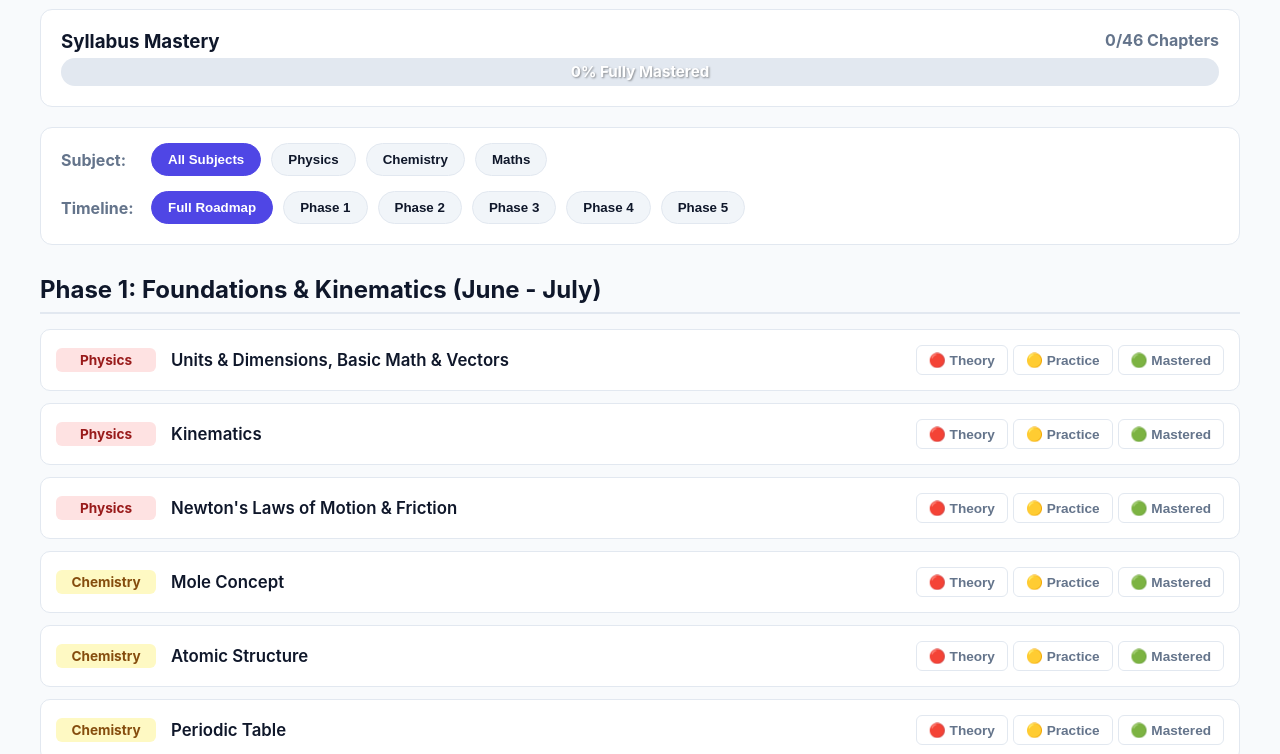
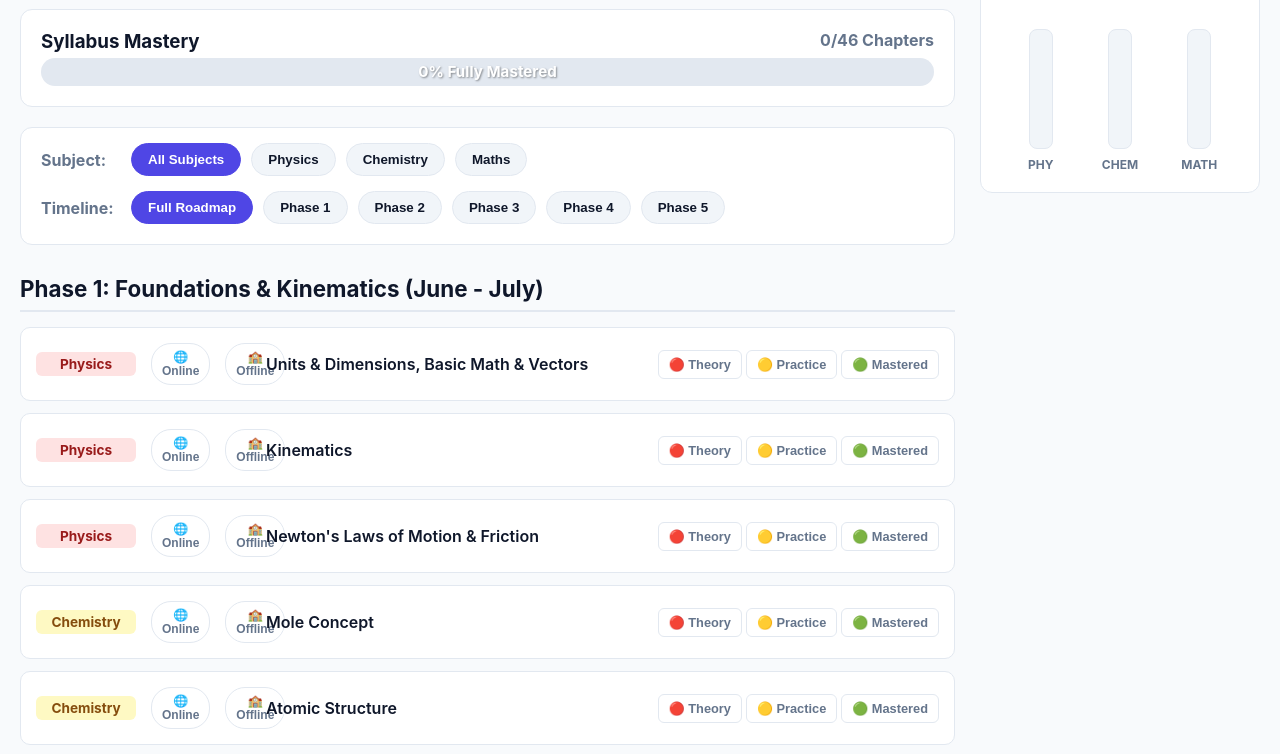
Before and after one commit to bhavyasharmahere/congenial-robot, a plain HTML site: page index.html in a window 1280 px wide. Shown: the part 95-849 px from the top of the page. Drawn offline with Linux system fonts and the light colour scheme.

Commit message:
Update index.html

```diff
--- a/index.html
+++ b/index.html
@@ -12,7 +12,6 @@
             --text-main: #0f172a;
             --text-muted: #64748b;
             --primary: #4f46e5;
-            --primary-hover: #4338ca;
             --border-color: #e2e8f0;
             --acc-bg: #f1f5f9;
 
@@ -47,10 +46,9 @@
             --sub-mat-bg: #082f49; --sub-mat-text: #7dd3fc;
         }
 
-        /* Global Reset & Typography */
         * { box-sizing: border-box; }
         body {
-            font-family: -apple-system, BlinkMacSystemFont, "Segoe UI", Roboto, Helvetica, Arial, sans-serif;
+            font-family: -apple-system, BlinkMacSystemFont, "Segoe UI", Roboto, sans-serif;
             background-color: var(--bg-color);
             color: var(--text-main);
             margin: 0;
@@ -58,11 +56,16 @@
             transition: background-color 0.3s, color 0.3s;
         }
 
-        .container {
-            max-width: 1200px;
+        /* Layout Grid for Sidebar & Content */
+        .main-layout {
+            display: grid;
+            grid-template-columns: 1fr 280px;
+            gap: 25px;
+            max-width: 1400px;
             margin: 0 auto;
-            padding-bottom: 50px;
         }
+
+        .container { min-width: 0; }
 
         /* Header & Theme Controls */
         .header-flex {
@@ -73,45 +76,32 @@
             flex-wrap: wrap;
             gap: 15px;
         }
-
         .title-block h1 { margin: 0 0 5px 0; color: var(--primary); }
         .title-block p { margin: 0; color: var(--text-muted); font-weight: 500;}
 
         .theme-controls {
-            display: flex;
-            background: var(--card-bg);
-            border: 1px solid var(--border-color);
-            border-radius: 8px;
-            overflow: hidden;
+            display: flex; background: var(--card-bg);
+            border: 1px solid var(--border-color); border-radius: 8px; overflow: hidden;
         }
         .theme-btn {
             background: none; border: none; padding: 10px 15px;
             cursor: pointer; color: var(--text-main); font-weight: 600;
-            transition: background 0.2s;
         }
-        .theme-btn:hover { background: var(--acc-bg); }
         .theme-btn.active { background: var(--primary); color: white; }
 
-        /* Progress Bar */
+        /* Master Dashboard */
         .dashboard {
             background: var(--card-bg);
             border: 1px solid var(--border-color);
-            border-radius: 12px;
-            padding: 20px;
-            margin-bottom: 20px;
+            border-radius: 12px; padding: 20px; margin-bottom: 20px;
         }
         .progress-container {
-            background-color: var(--border-color);
-            border-radius: 50px;
-            height: 28px;
-            width: 100%;
-            position: relative;
-            overflow: hidden;
+            background-color: var(--border-color); border-radius: 50px;
+            height: 28px; width: 100%; position: relative; overflow: hidden;
         }
         .progress-bar {
             background: linear-gradient(90deg, #22c55e, #10b981);
-            height: 100%; width: 0%;
-            transition: width 0.5s ease-out;
+            height: 100%; width: 0%; transition: width 0.5s ease-out;
         }
         .progress-text {
             position: absolute; width: 100%; text-align: center;
@@ -119,18 +109,33 @@
             color: #ffffff; text-shadow: 1px 1px 2px rgba(0,0,0,0.4);
         }
 
+        /* Sidebar Panels */
+        .sidebar {
+            position: sticky; top: 20px; height: max-content;
+            display: flex; flex-direction: column; gap: 20px;
+        }
+        .side-panel {
+            background: var(--card-bg); border: 1px solid var(--border-color);
+            border-radius: 12px; padding: 20px;
+        }
+        .side-panel h3 { margin: 0 0 15px 0; font-size: 1.1rem; border-bottom: 1px solid var(--border-color); padding-bottom: 8px; }
+
+        /* Vertical Progress Meter Style */
+        .vertical-bars { display: flex; justify-content: space-around; align-items: flex-end; height: 160px; padding-top: 10px; }
+        .v-bar-wrapper { display: flex; flex-direction: column; align-items: center; height: 100%; justify-content: flex-end; width: 50px; }
+        .v-bar-container { background: var(--acc-bg); border: 1px solid var(--border-color); border-radius: 8px; width: 24px; height: 120px; position: relative; overflow: hidden; }
+        .v-bar-fill { position: absolute; bottom: 0; width: 100%; height: 0%; transition: height 0.4s ease; }
+        .v-bar-phy { background: #ef4444; }
+        .v-bar-che { background: #eab308; }
+        .v-bar-mat { background: #0ea5e9; }
+        .v-label { font-size: 0.75rem; font-weight: bold; margin-top: 8px; color: var(--text-muted); }
+
         /* Filters */
         .filter-section {
-            background: var(--card-bg);
-            border: 1px solid var(--border-color);
-            border-radius: 12px;
-            padding: 15px 20px;
-            margin-bottom: 25px;
+            background: var(--card-bg); border: 1px solid var(--border-color);
+            border-radius: 12px; padding: 15px 20px; margin-bottom: 25px;
         }
-        .filter-row {
-            display: flex; align-items: center; gap: 10px; margin-bottom: 10px;
-            overflow-x: auto; padding-bottom: 5px;
-        }
+        .filter-row { display: flex; align-items: center; gap: 10px; margin-bottom: 10px; overflow-x: auto; padding-bottom: 5px; }
         .filter-row:last-child { margin-bottom: 0; }
         .filter-label { font-weight: bold; min-width: 80px; color: var(--text-muted); }
         .filter-btn {
@@ -140,86 +145,69 @@
         }
         .filter-btn.active { background: var(--primary); color: white; border-color: var(--primary); }
 
-        /* Chapter Rows */
-        .phase-title {
-            font-size: 1.5rem; margin-top: 30px; margin-bottom: 15px;
-            padding-bottom: 8px; border-bottom: 2px solid var(--border-color);
-        }
-
-        .chapter-card {
-            background: var(--card-bg);
-            border: 1px solid var(--border-color);
-            border-radius: 10px;
-            margin-bottom: 12px;
-            overflow: hidden;
-            transition: border-color 0.2s;
-        }
+        /* Chapter Cards */
+        .phase-title { font-size: 1.4rem; margin-top: 30px; margin-bottom: 15px; padding-bottom: 8px; border-bottom: 2px solid var(--border-color); }
+        .chapter-card { background: var(--card-bg); border: 1px solid var(--border-color); border-radius: 10px; margin-bottom: 12px; overflow: hidden; }
 
         .chapter-header {
-            display: grid;
-            grid-template-columns: 100px 1fr auto;
-            align-items: center;
-            padding: 15px;
-            cursor: pointer;
-            gap: 15px;
+            display: grid; grid-template-columns: 100px 100px 1fr auto; align-items: center; padding: 15px; cursor: pointer; gap: 15px;
         }
         .chapter-header:hover { background: var(--acc-bg); }
 
-        .subject-badge {
-            display: inline-block; padding: 4px 10px; border-radius: 6px;
-            font-size: 0.85rem; font-weight: bold; text-align: center;
-        }
+        .subject-badge { display: inline-block; padding: 4px 10px; border-radius: 6px; font-size: 0.85rem; font-weight: bold; text-align: center; }
         .phy-badge { background: var(--sub-phy-bg); color: var(--sub-phy-text); }
         .che-badge { background: var(--sub-che-bg); color: var(--sub-che-text); }
         .mat-badge { background: var(--sub-mat-bg); color: var(--sub-mat-text); }
 
-        .chapter-title { font-weight: 600; font-size: 1.05rem; }
+        .chapter-title { font-weight: 600; font-size: 1rem; }
 
-        /* Status Buttons */
-        .status-group {
-            display: flex; gap: 5px;
-        }
+        /* Interactive Control Layout groups */
+        .control-block { display: flex; gap: 15px; align-items: center; }
+        .status-group { display: flex; gap: 4px; }
+
         .status-btn {
-            padding: 6px 12px; border: 1px solid var(--border-color);
+            padding: 6px 10px; border: 1px solid var(--border-color);
             border-radius: 6px; background: var(--card-bg);
-            color: var(--text-muted); font-weight: 600; font-size: 0.85rem;
+            color: var(--text-muted); font-weight: 600; font-size: 0.8rem;
             cursor: pointer; transition: all 0.2s;
         }
-        .status-btn:hover { background: var(--acc-bg); }
+
+        /* Highlight States */
         .btn-red.active { background: #fee2e2; color: #dc2626; border-color: #fca5a5; }
         .btn-yellow.active { background: #fef9c3; color: #d97706; border-color: #fde047; }
         .btn-green.active { background: #dcfce7; color: #16a34a; border-color: #86efac; }
+
+        .btn-mode { padding: 6px 10px; font-size: 0.75rem; border-radius: 20px; border: 1px solid var(--border-color); background: var(--card-bg); color: var(--text-muted); cursor: pointer; font-weight: bold; }
+        .btn-mode.active-mode { background: var(--primary); color: white; border-color: var(--primary); }
 
         [data-theme="dim"] .btn-red.active, [data-theme="dark"] .btn-red.active { background: #7f1d1d; color: #fca5a5; border-color: #dc2626; }
         [data-theme="dim"] .btn-yellow.active, [data-theme="dark"] .btn-yellow.active { background: #713f12; color: #fde047; border-color: #d97706; }
         [data-theme="dim"] .btn-green.active, [data-theme="dark"] .btn-green.active { background: #14532d; color: #86efac; border-color: #16a34a; }
 
         /* Expandable Content */
-        .chapter-details {
-            display: none;
-            padding: 15px;
-            background: var(--acc-bg);
-            border-top: 1px solid var(--border-color);
-            font-size: 0.95rem;
-            line-height: 1.5;
-        }
+        .chapter-details { display: none; padding: 15px; background: var(--acc-bg); border-top: 1px solid var(--border-color); font-size: 0.95rem; line-height: 1.5; }
         .chapter-details.open { display: block; }
         .detail-label { font-weight: 700; color: var(--primary); margin-bottom: 5px; display: block;}
 
+        @media (max-width: 1024px) {
+            .main-layout { grid-template-columns: 1fr; }
+            .sidebar { position: relative; top: 0; display: grid; grid-template-columns: 1fr 1fr; }
+        }
         @media (max-width: 768px) {
             .chapter-header { grid-template-columns: 1fr; gap: 10px; }
-            .status-group { justify-content: flex-start; }
-            .subject-badge { width: max-content; }
+            .control-block { flex-direction: column; align-items: flex-start; gap: 8px; }
+            .sidebar { grid-template-columns: 1fr; }
         }
     </style>
 </head>
 <body>
 
+<div class="main-layout">
     <div class="container">
         <div class="header-flex">
             <div class="title-block">
                 <h1>JEE 2026 Master Framework</h1>
-            <p>Allen (Science) + RS Aggarwal (Math) Integrated Sequence</p>
+                <p>Allen (Science) + RS Aggarwal (Math) Dynamic Hub</p>
             </div>
             <div class="theme-controls">
                 <button class="theme-btn active" onclick="setTheme('light')" id="btn-light">Light</button>
@@ -259,6 +247,27 @@
         </div>
 
         <div id="tracker-container"></div>
+    </div>
+
+    <div class="sidebar">
+        <div class="side-panel">
+            <h3>Subject Progress (Mastered)</h3>
+            <div class="vertical-bars">
+                <div class="v-bar-wrapper">
+                    <div class="v-bar-container"><div class="v-bar-fill v-bar-phy" id="v-bar-phy"></div></div>
+                    <span class="v-label">PHY</span>
+                </div>
+                <div class="v-bar-wrapper">
+                    <div class="v-bar-container"><div class="v-bar-fill v-bar-che" id="v-bar-che"></div></div>
+                    <span class="v-label">CHEM</span>
+                </div>
+                <div class="v-bar-wrapper">
+                    <div class="v-bar-container"><div class="v-bar-fill v-bar-mat" id="v-bar-mat"></div></div>
+                    <span class="v-label">MATH</span>
+                </div>
+            </div>
+        </div>
+    </div>
 </div>
 
 <script>
@@ -322,7 +331,9 @@
 
     let currentSub = 'All';
     let currentPhase = 'All';
-    let progressData = JSON.parse(localStorage.getItem('jee2026_progress')) || {};
+
+    // Core structural storage setup
+    let stateEngine = JSON.parse(localStorage.getItem('jee_state_engine')) || {};
 
     function setTheme(theme) {
         document.documentElement.setAttribute('data-theme', theme);
@@ -355,11 +366,35 @@
         detailsDiv.classList.toggle('open');
     }
 
-    function setStatus(id, status, event) {
-        event.stopPropagation(); // Prevent accordion from triggering
-        progressData[id] = status;
-        localStorage.setItem('jee2026_progress', JSON.stringify(progressData));
-        render(); // Re-render to update UI & Progress bar
+    // Toggle logic for Status buttons (Deselectable)
+    function toggleStatus(id, targetStatus, event) {
+        event.stopPropagation();
+        if (!stateEngine[id]) stateEngine[id] = { status: 'none', delivery: 'none' };
+
+        if (stateEngine[id].status === targetStatus) {
+            stateEngine[id].status = 'none'; // Deselect back to unstarted
+        } else {
+            stateEngine[id].status = targetStatus;
+        }
+        saveAndSync();
+    }
+
+    // Toggle logic for Delivery Channel buttons (Deselectable)
+    function toggleDelivery(id, targetDelivery, event) {
+        event.stopPropagation();
+        if (!stateEngine[id]) stateEngine[id] = { status: 'none', delivery: 'none' };
+
+        if (stateEngine[id].delivery === targetDelivery) {
+            stateEngine[id].delivery = 'none';
+        } else {
+            stateEngine[id].delivery = targetDelivery;
+        }
+        saveAndSync();
+    }
+
+    function saveAndSync() {
+        localStorage.setItem('jee_state_engine', JSON.stringify(stateEngine));
+        render();
     }
 
     function getBadgeClass(sub) {
@@ -389,17 +424,21 @@
             let phaseHtml = `<h2 class="phase-title">${phaseTitle}</h2>`;
 
             chapters.forEach(ch => {
-                const status = progressData[ch.id] || 'none';
+                const config = stateEngine[ch.id] || { status: 'none', delivery: 'none' };
 
                 phaseHtml += `
                 <div class="chapter-card">
                     <div class="chapter-header" onclick="toggleExpand(${ch.id})">
                         <div class="subject-badge ${getBadgeClass(ch.subject)}">${ch.subject}</div>
+                        <div class="control-block">
+                            <button class="btn-mode ${config.delivery === 'online' ? 'active-mode' : ''}" onclick="toggleDelivery(${ch.id}, 'online', event)">🌐 Online</button>
+                            <button class="btn-mode ${config.delivery === 'offline' ? 'active-mode' : ''}" onclick="toggleDelivery(${ch.id}, 'offline', event)">🏫 Offline</button>
+                        </div>
                         <div class="chapter-title">${ch.name}</div>
                         <div class="status-group">
-                            <button class="status-btn btn-red ${status === 'red' ? 'active' : ''}" onclick="setStatus(${ch.id}, 'red', event)">🔴 Theory</button>
-                            <button class="status-btn btn-yellow ${status === 'yellow' ? 'active' : ''}" onclick="setStatus(${ch.id}, 'yellow', event)">🟡 Practice</button>
-                            <button class="status-btn btn-green ${status === 'green' ? 'active' : ''}" onclick="setStatus(${ch.id}, 'green', event)">🟢 Mastered</button>
+                            <button class="status-btn btn-red ${config.status === 'red' ? 'active' : ''}" onclick="toggleStatus(${ch.id}, 'red', event)">🔴 Theory</button>
+                            <button class="status-btn btn-yellow ${config.status === 'yellow' ? 'active' : ''}" onclick="toggleStatus(${ch.id}, 'yellow', event)">🟡 Practice</button>
+                            <button class="status-btn btn-green ${config.status === 'green' ? 'active' : ''}" onclick="toggleStatus(${ch.id}, 'green', event)">🟢 Mastered</button>
                         </div>
                     </div>
                     <div class="chapter-details" id="desc-${ch.id}">
@@ -411,24 +450,37 @@
             container.innerHTML += phaseHtml;
         }
 
-        updateProgress();
+        updateMetrics();
     }
 
-    function updateProgress() {
-        let total = database.length;
-        let greenCount = 0;
+    function updateMetrics() {
+        let grandTotal = database.length;
+        let grandGreen = 0;
+
+        let subTotals = { Physics: 0, Chemistry: 0, Maths: 0 };
+        let subGreens = { Physics: 0, Chemistry: 0, Maths: 0 };
 
         database.forEach(ch => {
-            if(progressData[ch.id] === 'green') greenCount++;
+            subTotals[ch.subject]++;
+            const config = stateEngine[ch.id] || { status: 'none' };
+            if (config.status === 'green') {
+                grandGreen++;
+                subGreens[ch.subject]++;
+            }
         });
 
-        let percent = Math.round((greenCount / total) * 100);
+        // Top Horizontal bar
+        let percent = grandTotal > 0 ? Math.round((grandGreen / grandTotal) * 100) : 0;
         document.getElementById('progressBar').style.width = percent + '%';
         document.getElementById('progressText').innerText = `${percent}% Fully Mastered`;
-        document.getElementById('statsText').innerText = `${greenCount}/${total} Chapters`;
+        document.getElementById('statsText').innerText = `${grandGreen}/${grandTotal} Chapters`;
+
+        // Side Vertical Bars
+        document.getElementById('v-bar-phy').style.height = subTotals.Physics > 0 ? (subGreens.Physics / subTotals.Physics) * 100 + '%' : '0%';
+        document.getElementById('v-bar-che').style.height = subTotals.Chemistry > 0 ? (subGreens.Chemistry / subTotals.Chemistry) * 100 + '%' : '0%';
+        document.getElementById('v-bar-mat').style.height = subTotals.Maths > 0 ? (subGreens.Maths / subTotals.Maths) * 100 + '%' : '0%';
     }
 
-    // Initialize
     initTheme();
     render();
 </script>
```
Lines whose indentation alone changed are shown as unchanged.
